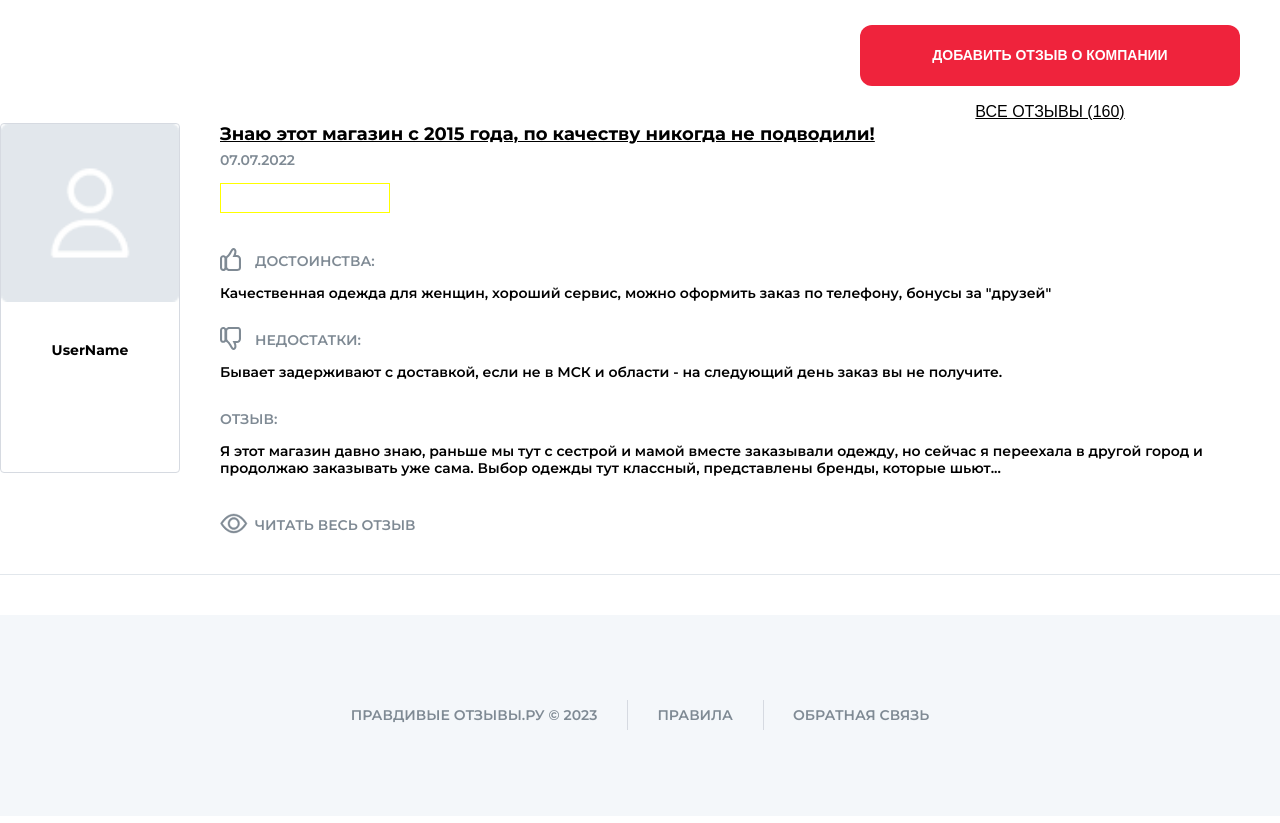
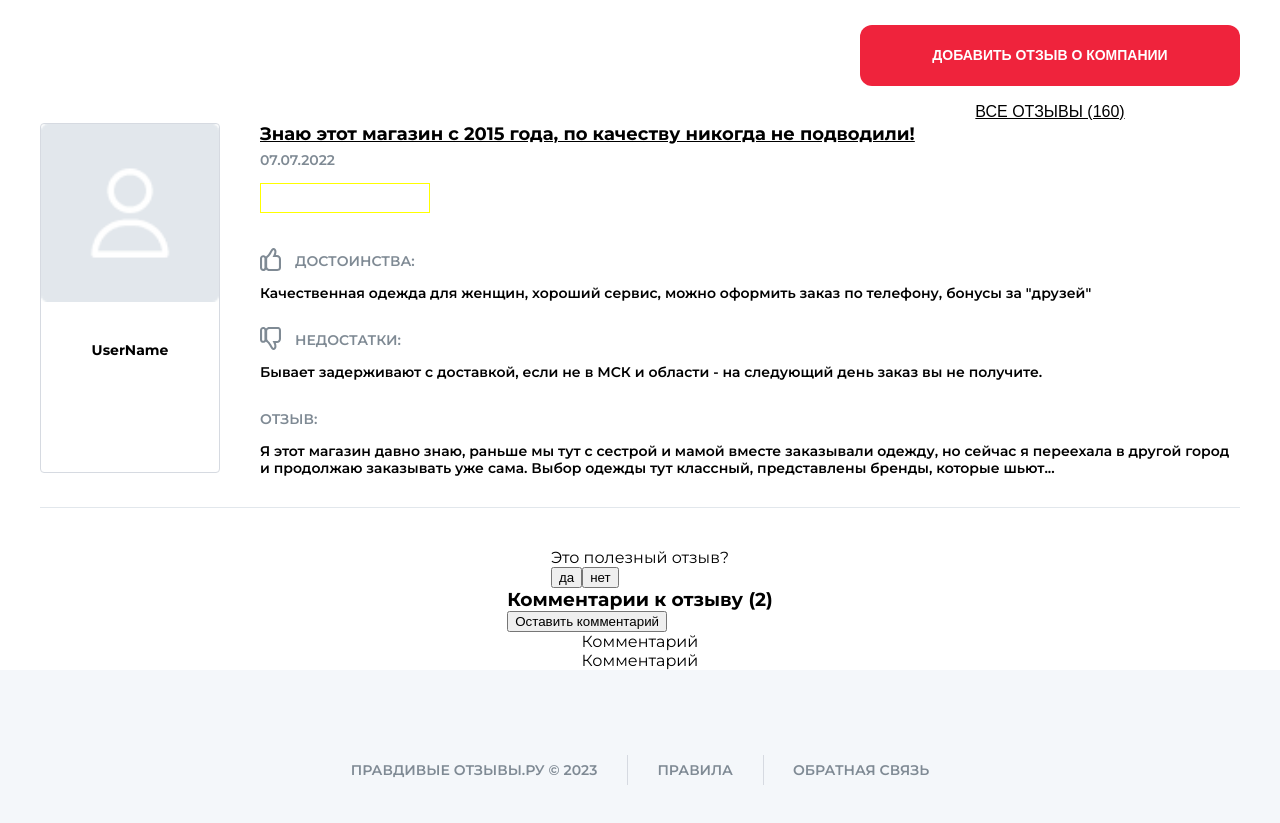
Before and after one commit to TroyKiri/truereviews, a Next.js app: page /reviews/1 in a window 1280 px wide. Shown: the part 487-1310 px from the top of the page. Built offline with nearby package versions, Linux system fonts and the light colour scheme.

Commit message:
added single review page

```diff
--- a/src/components/Reviews/ReviewCard/index.js
+++ b/src/components/Reviews/ReviewCard/index.js
@@ -1,7 +1,7 @@
 import Link from 'next/link';
 import s from './ReviewCard.module.scss';
 
-export default function ReviewCard({ id, title, nameUser, date, dignity, flaws, text }) {
+export default function ReviewCard({ id, title, nameUser, date, dignity, flaws, text, single }) {
   return (
     <article className={s.card}>
       <figure className={s.figure}>
@@ -24,7 +24,7 @@ export default function ReviewCard({ id, title, nameUser, date, dignity, flaws,
           <h3>отзыв:</h3>
           <p className={s.text}>{text}</p>
         </div>
-        <Link className={s.button} href={`/reviews/${id}`}>читать весь отзыв</Link>
+        {!single && <Link className={s.button} href={`/reviews/${id}`}>читать весь отзыв</Link>}
       </div>
     </article>
   );
--- /dev/null
+++ b/src/components/SingleReview/SingleReview.module.scss
@@ -0,0 +1,18 @@
+.main {
+    width: 100%;
+  }
+
+  .wrap {
+    display: flex;
+    flex-direction: column;
+    align-items: center;
+    max-width: 380px;
+    margin: 0 auto;
+    width: 100%;
+    padding: 0 10px;
+
+    @media (min-width: 1200px) {
+      max-width: 1200px;
+      padding: 0;
+    }
+  }
--- /dev/null
+++ b/src/components/SingleReview/index.js
@@ -0,0 +1,32 @@
+import { useEffect, useRef } from 'react';
+import ReviewCard from '../Reviews/ReviewCard';
+import s from './SingleReview.module.scss';
+
+export default function SingleReview({ review }) {
+  const ref = useRef(null);
+
+  useEffect(() => {
+    ref.current.scrollIntoView({block: "start", behavior: "smooth"});
+  }, []);
+
+  return (
+    <section className={s.main}>
+      <div ref={ref} className={s.wrap}>
+        {review && <ReviewCard single {...review} />}
+        <div>
+            <p>Это полезный отзыв?</p>
+            <button>да</button>
+            <button>нет</button>
+        </div>
+        <div>
+            <h3>Комментарии к отзыву (2)</h3>
+            <button>Оставить комментарий</button>
+        </div>
+        <div>
+            <div>Комментарий</div>
+            <div>Комментарий</div>
+        </div>
+      </div>
+    </section>
+  );
+}
--- a/src/pages/reviews/[id].js
+++ b/src/pages/reviews/[id].js
@@ -4,7 +4,7 @@ import { useRouter } from 'next/router';
 import CommonLayout from '@/components/CommonLayout';
 import Main from '@/components/Main';
 
-import ReviewCard from '@/components/Reviews/ReviewCard';
+import SingleReview from '@/components/SingleReview';
 import { reviews } from '@/common/reviews/reviews';
 import { useEffect, useState } from 'react';
 
@@ -29,7 +29,7 @@ export default function ReviewPage() {
       <CommonLayout>
         <main>
           <Main />
-          {review && <ReviewCard {...review} />}
+          <SingleReview review={review} />
         </main>
       </CommonLayout>
     </>
```
Also changed, not shown: src/pages/index.js (+0 -106 lines), src/components/Comment/Comment.module.scss (added), src/components/Comment/index.js (added).
